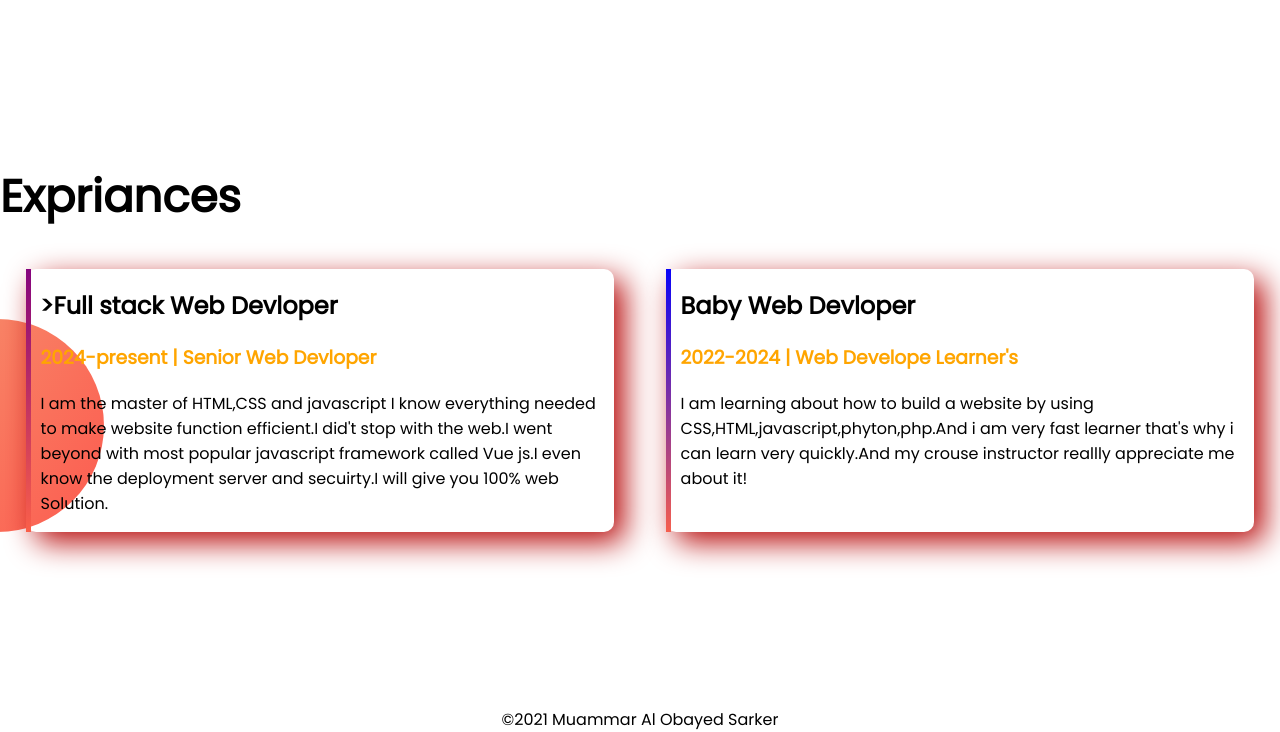
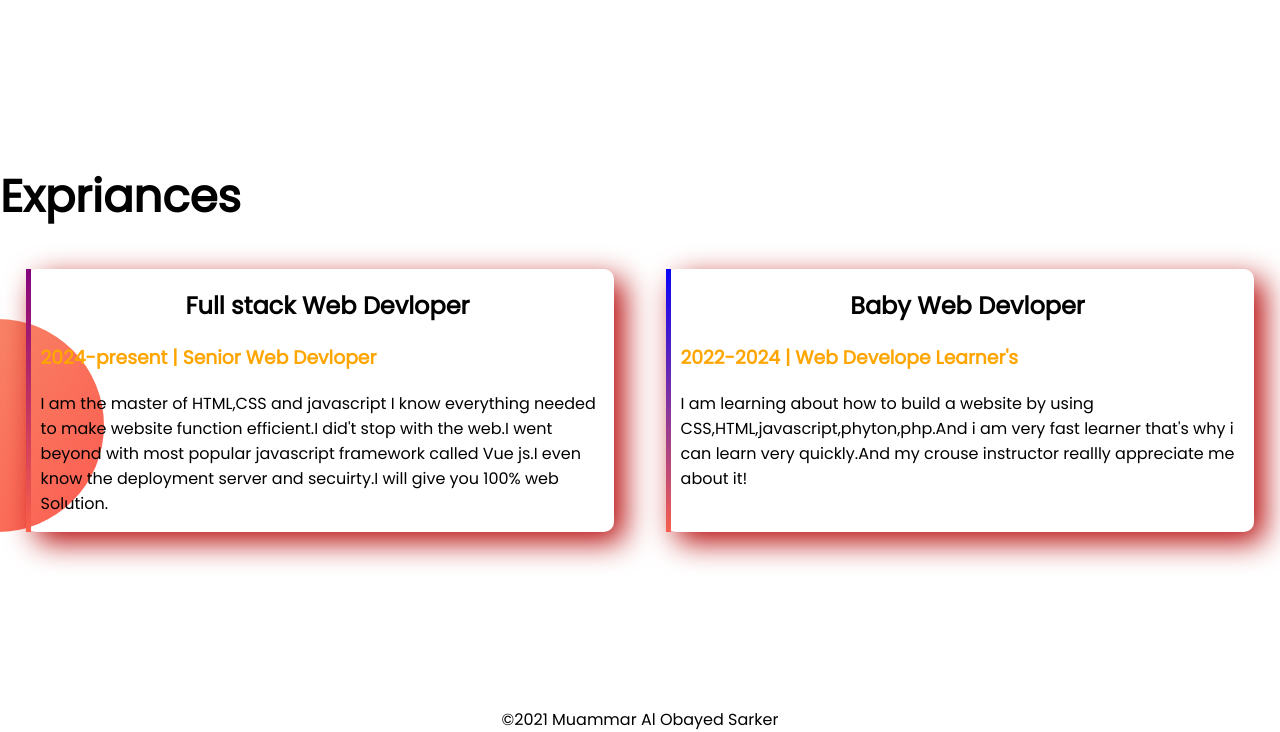
Before and after one commit to obayed324/New-Portfolio-, a plain HTML site: page index.html in a window 1280 px wide. Shown: the part 1127-1859 px from the top of the page. Drawn offline with Linux system fonts and the light colour scheme.

Commit message:
Text Alin

```diff
--- a/index.html
+++ b/index.html
@@ -57,7 +57,7 @@
         <div class="flex-container">
 
             <div id="border-line" class="Shedo-develop">
-                <h2>>Full stack Web Devloper</h2>
+                <h2 style="text-align: center;">Full stack Web Devloper</h2>
                 <h3><span class="orange">2024-present | Senior Web Devloper</span></h3>
                 <p>
                     I am the master of HTML,CSS and javascript I know everything needed to make website function
@@ -66,7 +66,7 @@
                 </p>
             </div>
             <div id="border-line-one" class="Shedo-develop">
-                <h2>Baby Web Devloper</h2>
+                <h2 style="text-align: center;">Baby Web Devloper</h2>
                 <h3><span class="orange">2022-2024 | Web Develope Learner's</span></h3>
                 <p>
                     I am learning about how to build a website by using CSS,HTML,javascript,phyton,php.And i am very
```
